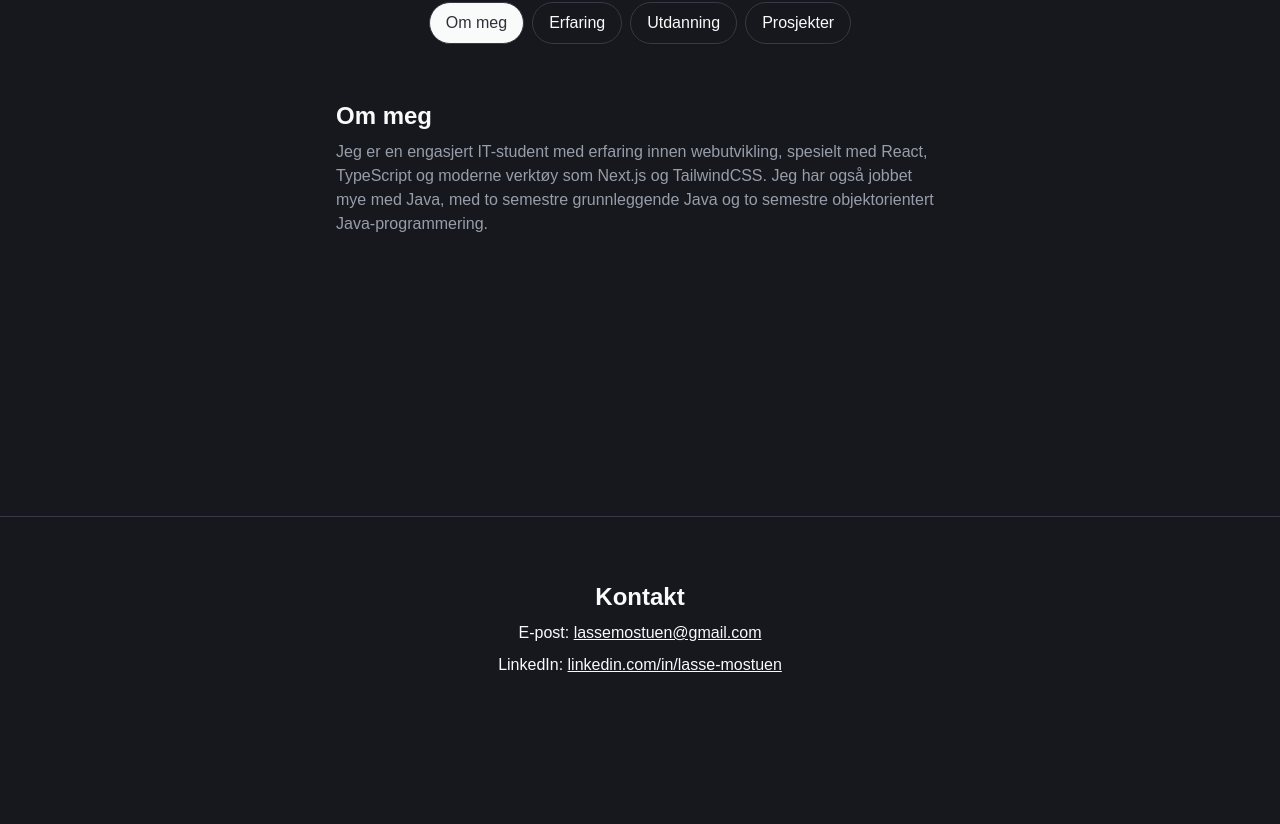
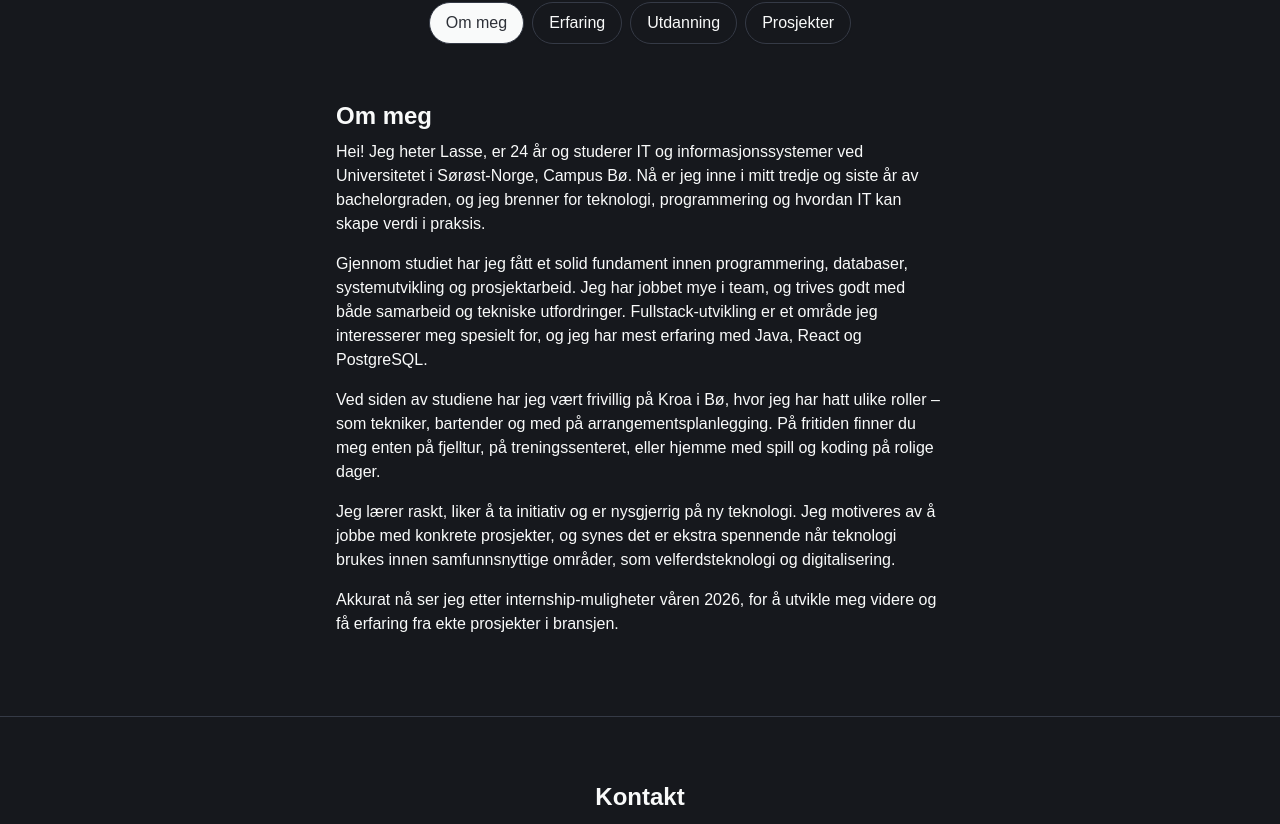
Before and after one commit to Lassem01/hjemmeside, a Next.js app: page / in a window 1280 px wide. Shown: the part 656-1480 px from the top of the page. Before the commit the page ends 1397 px from the top, so only its background shows below. Built offline with nearby package versions, Linux system fonts and the light colour scheme.

Commit message:
om meg
oppdatert om meg sekjson

```diff
--- a/components/About.tsx
+++ b/components/About.tsx
@@ -2,8 +2,34 @@ export function About() {
   return (
     <section className="max-w-2xl mx-auto py-8 px-4">
       <h2 className="text-2xl font-semibold mb-2">Om meg</h2>
-      <p className="text-muted-foreground">
-        Jeg er en engasjert IT-student med erfaring innen webutvikling, spesielt med React, TypeScript og moderne verktøy som Next.js og TailwindCSS. Jeg har også jobbet mye med Java, med to semestre grunnleggende Java og to semestre objektorientert Java-programmering.
+      <p className="text-primary mb-4">
+        Hei! Jeg heter Lasse, er 24 år og studerer IT og informasjonssystemer
+        ved Universitetet i Sørøst-Norge, Campus Bø. Nå er jeg inne i mitt tredje og
+        siste år av bachelorgraden, og jeg brenner for teknologi, programmering og
+        hvordan IT kan skape verdi i praksis.
+      </p>
+      <p className="text-primary mb-4">
+        Gjennom studiet har jeg fått et solid fundament innen programmering,
+        databaser, systemutvikling og prosjektarbeid. Jeg har jobbet mye i team, og
+        trives godt med både samarbeid og tekniske utfordringer. Fullstack-utvikling
+        er et område jeg interesserer meg spesielt for, og jeg har mest erfaring med
+        Java, React og PostgreSQL.
+      </p>
+      <p className="text-primary mb-4">
+        Ved siden av studiene har jeg vært frivillig på Kroa i Bø, hvor jeg har hatt
+        ulike roller – som tekniker, bartender og med på arrangementsplanlegging.
+        På fritiden finner du meg enten på fjelltur, på treningssenteret, eller
+        hjemme med spill og koding på rolige dager.
+      </p>
+      <p className="text-primary mb-4">
+        Jeg lærer raskt, liker å ta initiativ og er nysgjerrig på ny teknologi. Jeg
+        motiveres av å jobbe med konkrete prosjekter, og synes det er ekstra
+        spennende når teknologi brukes innen samfunnsnyttige områder, som
+        velferdsteknologi og digitalisering.
+      </p>
+      <p className="text-primary">
+        Akkurat nå ser jeg etter internship-muligheter våren 2026, for å utvikle meg
+        videre og få erfaring fra ekte prosjekter i bransjen.
       </p>
     </section>
   );
--- a/components/Grades.tsx
+++ /dev/null
@@ -1,112 +0,0 @@
-export const grades = [
-	{
-		subject: "DAT1000 Database 1",
-		school: "USN",
-		year: "2023 høst",
-		credits: "7,5",
-		grade: "D",
-	},
-	{
-		subject: "INF1000 Informasjonssystemer",
-		school: "USN",
-		year: "2023 høst",
-		credits: "7,5",
-		grade: "C",
-	},
-	{
-		subject: "PRG1000 Grunnleggende programmering 1",
-		school: "USN",
-		year: "2023 høst",
-		credits: "7,5",
-		grade: "D",
-	},
-	{
-		subject: "WEB1100 Webutvikling og HCI",
-		school: "USN",
-		year: "2023 høst",
-		credits: "7,5",
-		grade: "D",
-	},
-	{
-		subject: "ORL1000 Organisering og ledelse",
-		school: "USN",
-		year: "2024 vår",
-		credits: "7,5",
-		grade: "C",
-	},
-	{
-		subject: "PRO1000 Praktisk prosjektarbeid",
-		school: "USN",
-		year: "2024 vår",
-		credits: "7,5",
-		grade: "B",
-	},
-	{
-		subject: "SYS1000 Systemutvikling",
-		school: "USN",
-		year: "2024 vår",
-		credits: "7,5",
-		grade: "A",
-	},
-	{
-		subject: "DAT2000 Database 2",
-		school: "USN",
-		year: "2024 høst",
-		credits: "7,5",
-		grade: "E",
-	},
-	{
-		subject: "ESB1000 Etikk og samfunnsansvar",
-		school: "USN",
-		year: "2024 høst",
-		credits: "7,5",
-		grade: "C",
-	},
-	{
-		subject: "OBJ2000 Objektorientert programmering 1",
-		school: "USN",
-		year: "2024 høst",
-		credits: "7,5",
-		grade: "C",
-	},
-	{
-		subject: "PRG1100 Grunnleggende programmering 2",
-		school: "USN",
-		year: "2024 høst",
-		credits: "7,5",
-		grade: "D",
-	},
-	{
-		subject: "APP2000 Applikasjonsutvikling for web",
-		school: "USN",
-		year: "2025 vår",
-		credits: "15",
-		grade: "B",
-	},
-	{
-		subject: "OBJ2100 Objektorientert programmering 2",
-		school: "USN",
-		year: "2025 vår",
-		credits: "7,5",
-		grade: "B",
-	},
-	{
-		subject: "MET1020 Samfunnsvitenskapelig metode",
-		school: "USN",
-		year: "2025 vår",
-		credits: "7,5",
-		grade: "E",
-	},
-	{
-		subject: "SIK2000 Informasjonssikkerhet",
-		school: "USN",
-		year: "2025 vår",
-		credits: "7,5",
-		grade: "E",
-	},
-	// Legg til flere karakterer her
-];
-
-const gradeOrder: Record<string, number> = { A: 1, B: 2, C: 3, D: 4, E: 5, F: 6 };
-
-// Karakterer/Grades-seksjonen er fjernet
```
